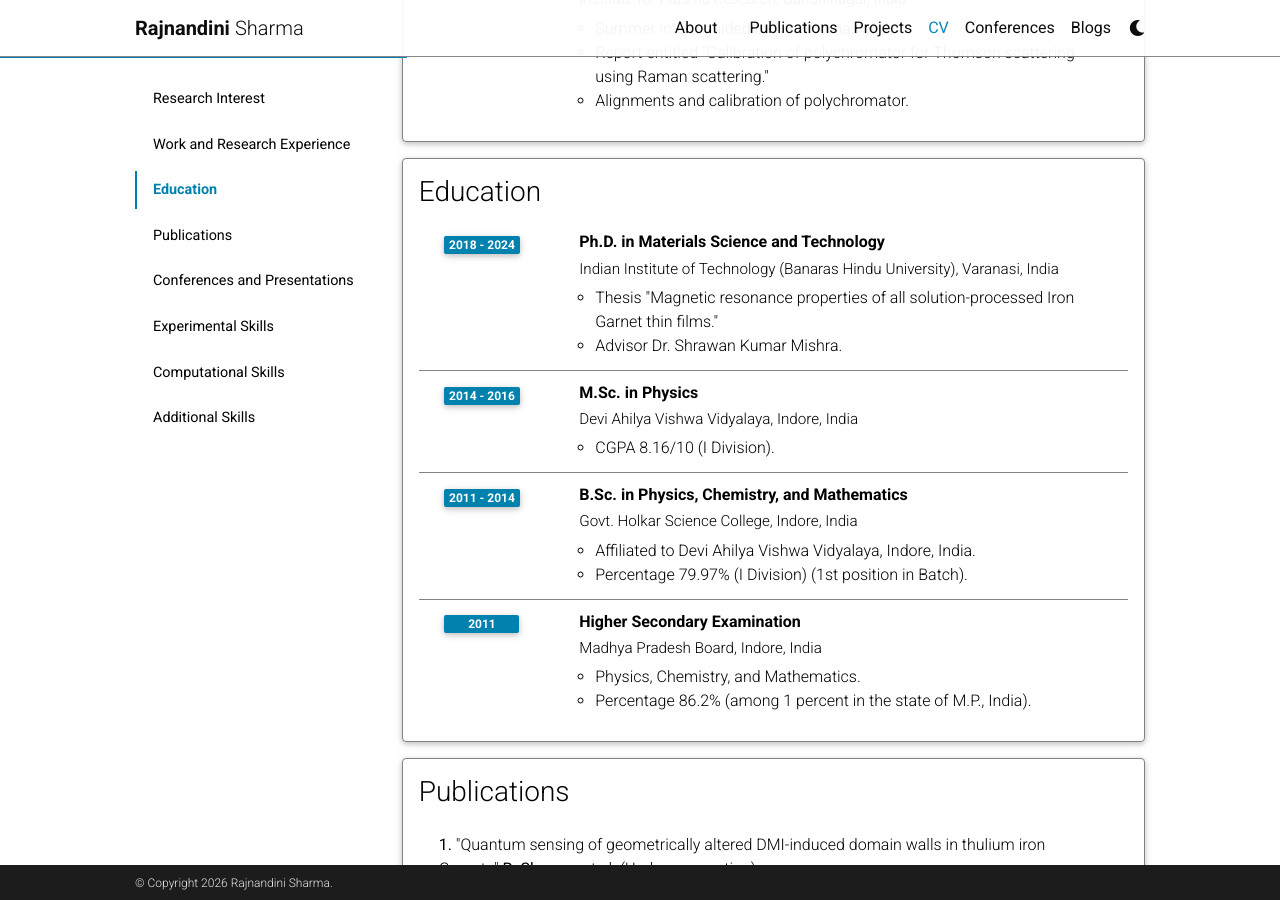
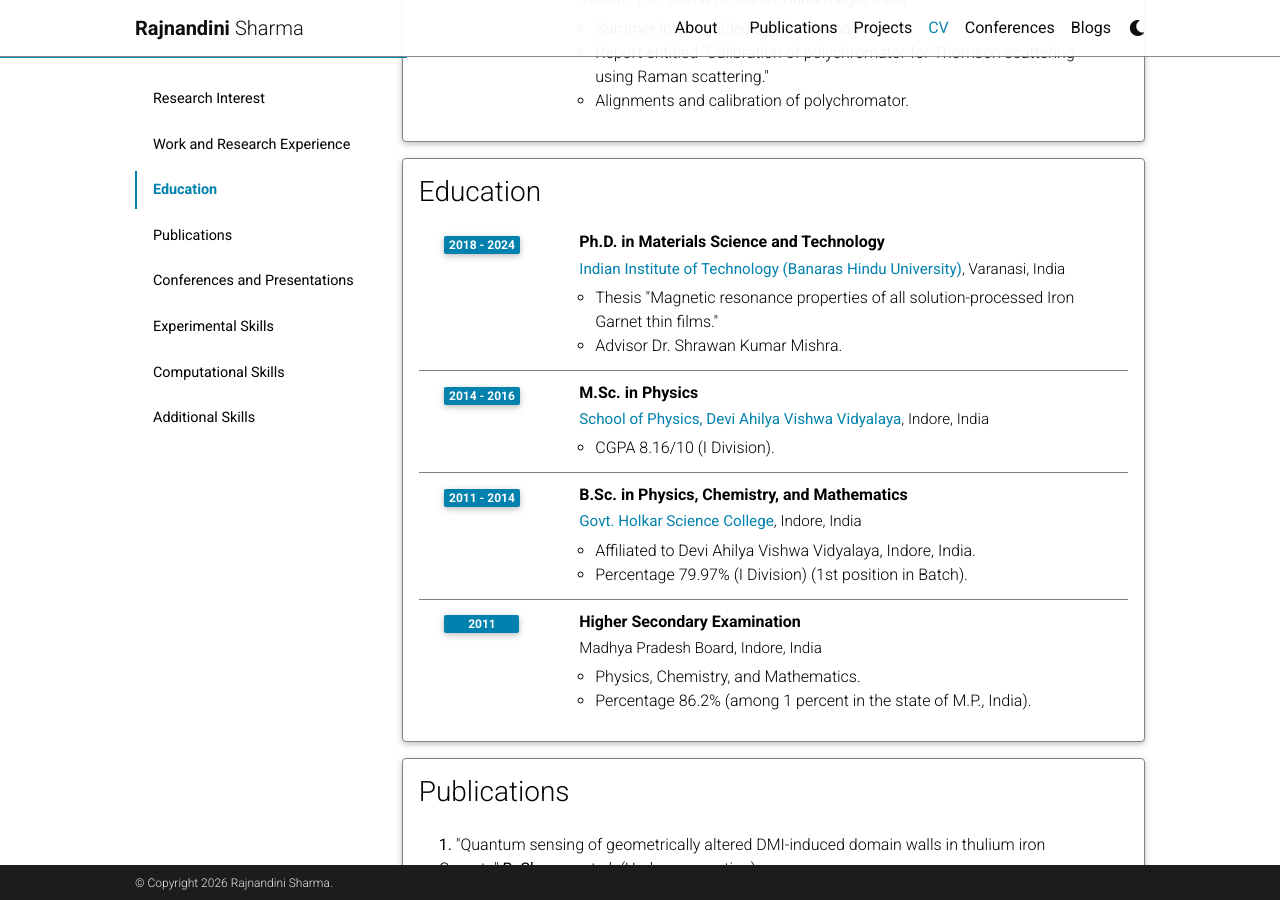
Before and after one commit to rsnandini/rsnandini.github.io, a Jekyll site: the page built from _pages/cv.md, in a window 1280 px wide and 900 px high, scrolled down 1402 px. Built offline with Jekyll 4.4.1, drawn with Linux system fonts in a browser that asks for light colours; comment, search, counter and statistics services are not loaded; a style sheet for code colours, icons or effects is not loaded.

Commit message:
trial_footer_social

```diff
--- a/_config.yml
+++ b/_config.yml
@@ -7,13 +7,13 @@
 middle_name:
 last_name: Sharma
 email: rajnandini.sharma@howard.edu
-#description: > # the ">" symbol means to ignore newlines until "footer_text:"
-#  A simple, whitespace theme for academics. Based on [*folio](https://github.com/bogoli/-folio) design.
+description: > # the ">" symbol means to ignore newlines until "footer_text:"
+ Personal website of Rajnandini Sharma, Ph.D.
 #footer_text: >
 #  Powered by <a href="https://jekyllrb.com/" target="_blank">Jekyll</a> with <a href="https://github.com/alshedivat/al-folio">al-folio</a> theme.
 #  Hosted by <a href="https://pages.github.com/" target="_blank">GitHub Pages</a>.
 #  Photos from <a href="https://unsplash.com" target="_blank">Unsplash</a>.
-keywords: machine learning, data selection, optimization #jekyll, jekyll-theme, academic-website, portfolio-website  # add your own keywords or leave empty
+keywords: magnetic materials, spintronics, magnonics, simulation #jekyll, jekyll-theme, academic-website, portfolio-website  # add your own keywords or leave empty
 
 lang: en # the language of your site (for example: en, fr, cn, ru, etc.)
 icon: 🌱 # ⚛️  # the emoji used as the favicon (alternatively, provide image name in /assets/img/)
@@ -106,8 +106,8 @@
 youtube_id: # your youtube channel id (youtube.com/@<youtube_id>)
 discord_id: # your discord id (18-digit unique numerical identifier)
 
-# contact_note: >
-#   You can even add a little note about which of these is the best way to reach you.
+contact_note: >
+  Feel free to drop me a line via email.
 
 # -----------------------------------------------------------------------------
 # Analytics and search engine verification
--- a/_data/cv.yml
+++ b/_data/cv.yml
@@ -58,20 +58,20 @@
   type: time_table
   contents:
     - title: Ph.D. in Materials Science and Technology
-      institution: Indian Institute of Technology (Banaras Hindu University), Varanasi, India
+      institution: <a href="https://iitbhu.ac.in/dept/mst/people/shrawanmst">Indian Institute of Technology (Banaras Hindu University)</a>, Varanasi, India
       year: 2018 - 2024
       description:
         - Thesis "Magnetic resonance properties of all solution-processed Iron Garnet thin films."
         - Advisor Dr. Shrawan Kumar Mishra.
 
     - title: M.Sc. in Physics
-      institution: Devi Ahilya Vishwa Vidyalaya, Indore, India
+      institution: <a href="https://physics.dauniv.ac.in/About-us.php">School of Physics, Devi Ahilya Vishwa Vidyalaya</a>, Indore, India
       year: 2014 - 2016
       description:
         - CGPA 8.16/10 (I Division).
 
     - title: B.Sc. in Physics, Chemistry, and Mathematics
-      institution: Govt. Holkar Science College, Indore, India
+      institution: <a href="https://collegeholkar.org/">Govt. Holkar Science College</a>, Indore, India
       year: 2011 - 2014
       description:
         - Affiliated to Devi Ahilya Vishwa Vidyalaya, Indore, India.
--- a/_layouts/cv.html
+++ b/_layouts/cv.html
@@ -47,9 +47,19 @@
                     </div>
                   </div>
                 {% endfor %}
+
+                {%- if page.social %}
+                  <div class="social mt-5">
+                    <div class="contact-icons">
+                      {% include social.html %}
+                    </div>
+                    <div class="contact-note">
+                      {{ site.contact_note }}
+                    </div>
+                  </div>
+                {%- endif %}
               </div>
-            </div>
-          </article>
+            </article>
 
         </div>
 
```
Also changed, not shown: _pages/publications.md (+1 -1 lines).
